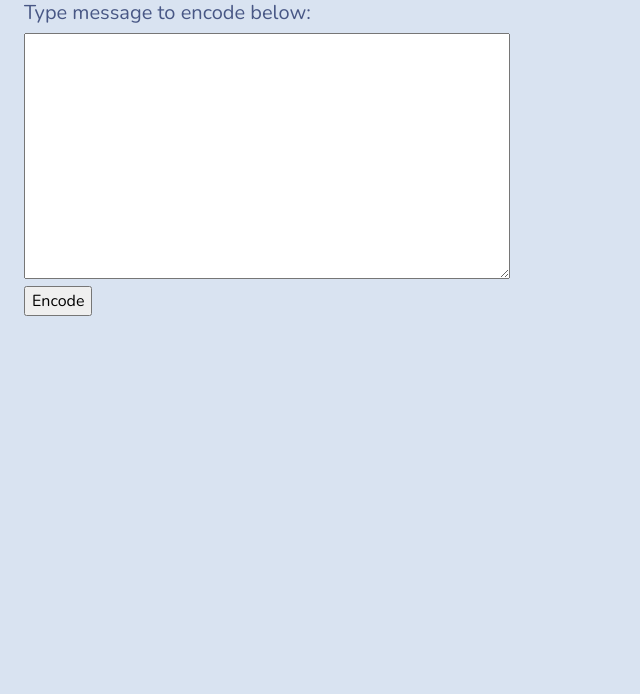
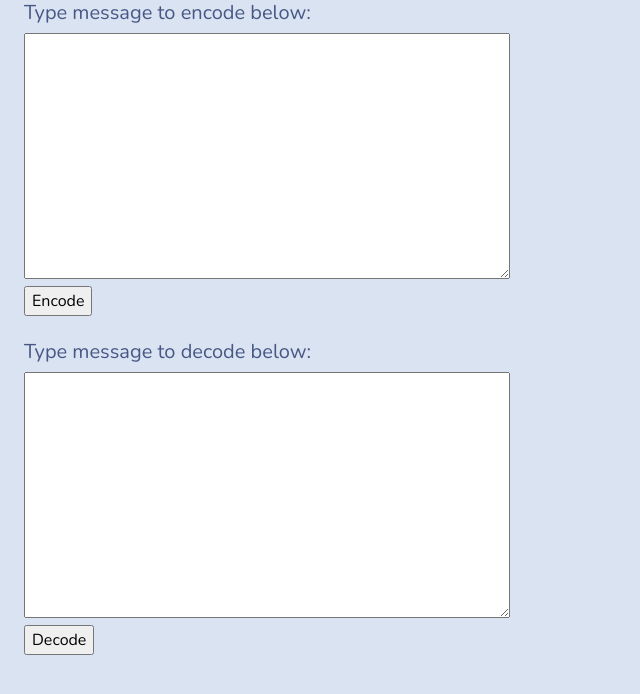
Before and after one commit to NicoGiuliani/caesar-cipher, a Django app: page / in a window 1280 px wide. Shown: the part 23-717 px from the top of the page, without its empty margins (0-640 px from the left). Run offline with Django 4.2, Linux system fonts and the light colour scheme; some libraries are stand-ins or nearby versions.

Commit message:
Added decode logic and text area

```diff
--- a/app/urls.py
+++ b/app/urls.py
@@ -5,4 +5,5 @@ from . import views
 urlpatterns = [
     path('', views.index, name='index'),
     path('encode', views.encode, name='encode'),
+    path('decode', views.decode, name='decode'),
 ]
--- a/app/views.py
+++ b/app/views.py
@@ -4,6 +4,7 @@ from datetime import datetime
 # Create your views here.
 def index(request):
     return render(request, 'index.html')
+
 
 def encode(request):
     if request.method == 'POST':
@@ -22,3 +23,21 @@ def encode(request):
         encoded_message = ''.join(encoded_message)
 
         return render(request, 'encode.html', {'encoded_message': encoded_message})
+
+
+def decode(request):
+    encoded_message = request.POST['encoded_message'].upper()
+    plaintext_message = list(encoded_message[:])
+
+    english_alphabet = "ABCDEFGHIJKLMNOPQRSTUVWXYZ"
+    shift = 5
+
+    for i in range(len(encoded_message)):
+        current_character = encoded_message[i]
+        alphabet_index = english_alphabet.find(current_character)
+        if alphabet_index >= 0:
+            plaintext_message[i] = english_alphabet[(alphabet_index - shift) % 26]
+
+    plaintext_message = ''.join(plaintext_message)
+
+    return render(request, 'decode.html', {'plaintext_message': plaintext_message})
--- a/templates/index.html
+++ b/templates/index.html
@@ -12,5 +12,12 @@
             <textarea name='plaintext_message' rows='10' cols='50'></textarea><br>
             <input type='submit' value='Encode'></input>
         </form>
+        <br>
+        <form method='POST' action='decode'>
+            {% csrf_token %}
+            <h5>Type message to decode below:</h5>
+            <textarea name='encoded_message' rows='10' cols='50'></textarea><br>
+            <input type='submit' value='Decode'></input>
+        </form>
     </body>
 </html>
```
Also changed, not shown: templates/decode.html (added, +14 -0 lines).
